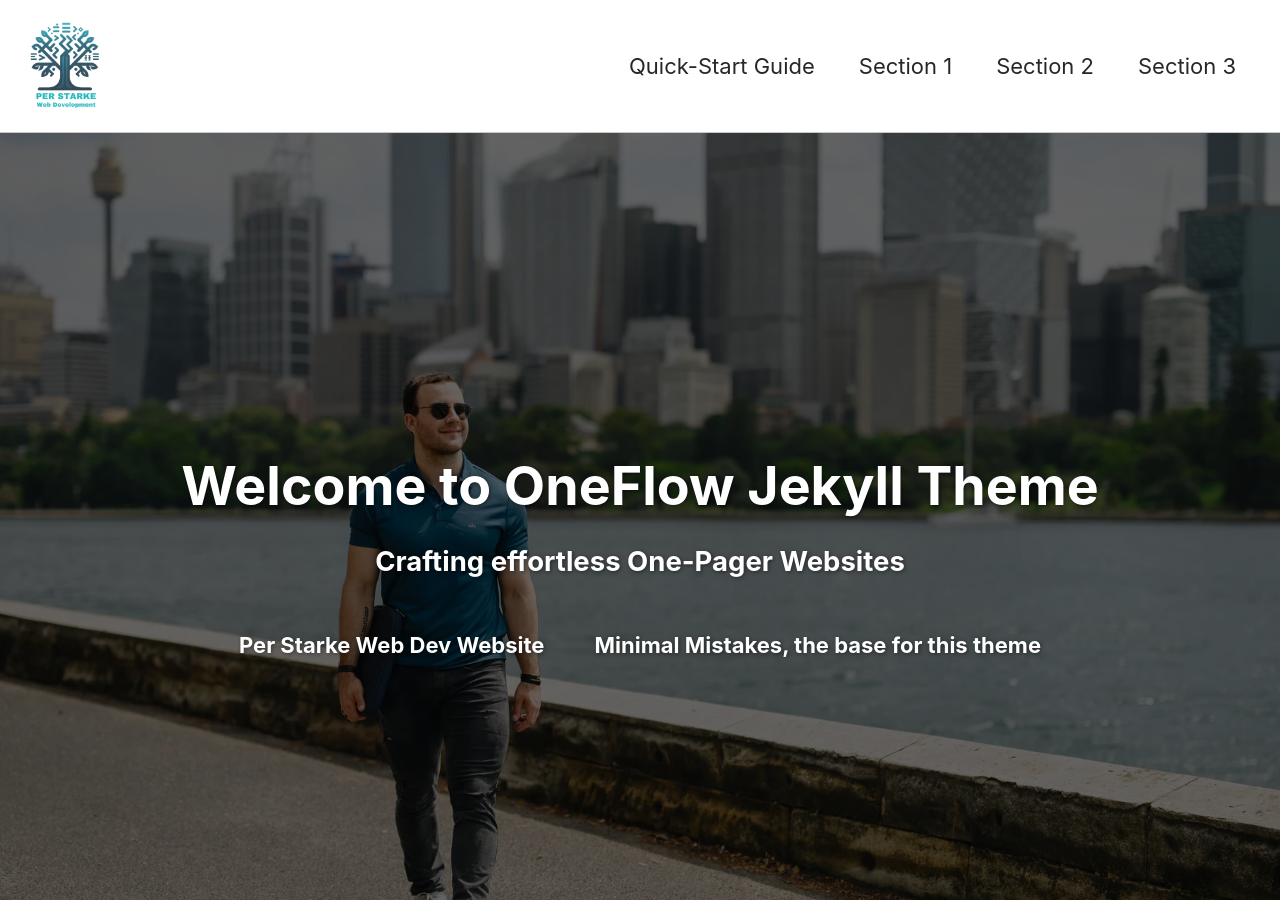
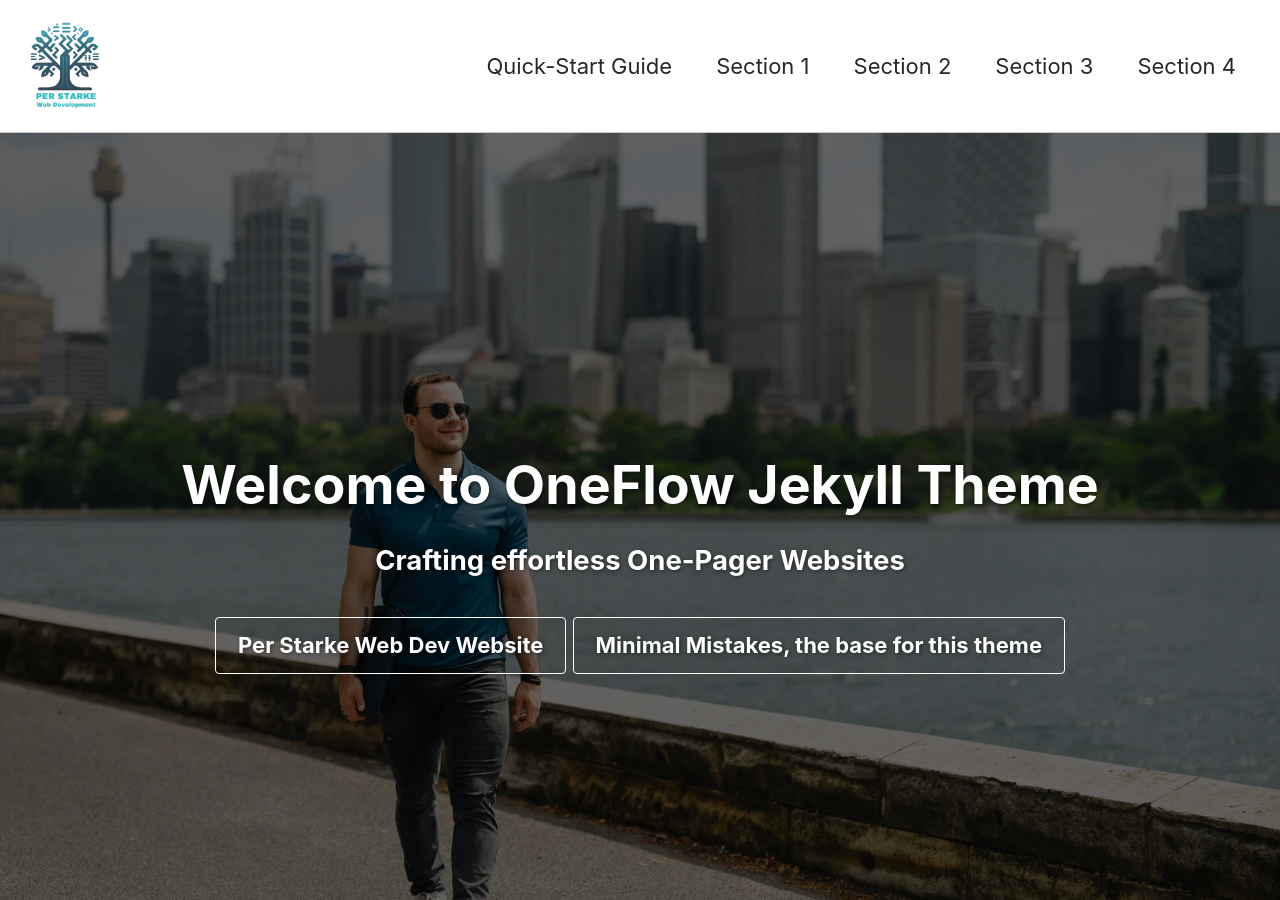
Before and after one commit to perstarke-webdev/oneflow-jekyll-theme, a Jekyll site: the page built from _pages/index.html, in a window 1280 px wide and 900 px high. Built offline with Jekyll 4.4.1, drawn with Linux system fonts in a browser that asks for light colours; cached includes are drawn as plain includes; some of the changed text lies outside the part shown.

Commit message:
add section 4, update styling for alternating section colors

```diff
--- a/_data/navigation.yml
+++ b/_data/navigation.yml
@@ -13,3 +13,6 @@ main:
   - title: "Section 3"
     url: /#section-3
     blank: false
+  - title: "Section 4"
+    url: /#section-4
+    blank: false
--- a/_pages/index.html
+++ b/_pages/index.html
@@ -59,7 +59,7 @@ round-images:
 
 ---
 
-<section class="site-section" id="section-1">
+<section class="site-section alternative-color first-section" id="section-1">
 
     <h1> This is OneFlow Jekyll Theme. Section 1</h1>
 
@@ -93,9 +93,43 @@ round-images:
 
 
 
-<section class="site-section alternative-color" id="section-2">
+<section class="site-section" id="section-2">
 
     <h1> This is OneFlow Jekyll Theme. Section 2</h1>
+
+    <h2>Minimalist Design</h2>
+    <p>With its minimalist design and intuitive layout, OneFlow offers a seamless user experience for showcasing your content.</p>
+
+    <h2>Perfect Canvas</h2>
+    <p>Whether you're a freelancer, a small business, or a creative professional, OneFlow provides the perfect canvas for your online presence.</p>
+
+    <div class="notice--info">
+        <h4>Informational Notice</h4>
+        <p>This is an informational notice. Lorem ipsum dolor sit amet, consectetur adipiscing elit.</p>
+    </div>
+
+    {% include round-images %}
+
+</section>
+
+
+
+
+
+
+
+
+<hr class="section-sep">
+
+
+
+
+
+
+
+<section class="site-section alternative-color" id="section-3">
+
+    <h1> This is OneFlow Jekyll Theme. Section 3</h1>
 
     <h2>Minimalist Design</h2>
     <p>With its minimalist design and intuitive layout, OneFlow offers a seamless user experience for showcasing your content.</p>
@@ -127,9 +161,9 @@ round-images:
 
 
 
-<section class="site-section" id="section-3">
+<section class="site-section" id="section-4">
 
-    <h1> This is OneFlow Jekyll Theme. Section 3</h1>
+    <h1> This is OneFlow Jekyll Theme. Section 4</h1>
 
     <h2>Minimalist Design</h2>
     <p>With its minimalist design and intuitive layout, OneFlow offers a seamless user experience for showcasing your content.</p>
--- a/_sass/oneflow/_buttons.scss
+++ b/_sass/oneflow/_buttons.scss
@@ -32,6 +32,7 @@
   $buttoncolors:
   (primary, $primary-color),
   (inverse, #fff),
+  (light-outline, transparent),
   (success, $success-color),
   (warning, $warning-color),
   (danger, $danger-color),
@@ -43,6 +44,10 @@
       @if ($buttoncolor == inverse) {
         border: 1px solid $border-color;
       }
+
+        @if ($buttoncolor == light-outline) {
+          border: 1px solid #fff;
+        }
 
       &:visited {
         @include yiq-contrasted($color);
--- a/_sass/oneflow/_sections.scss
+++ b/_sass/oneflow/_sections.scss
@@ -20,6 +20,10 @@ section.site-section {
     transform: translateX(-50%);
 }
 
+section.first-section {
+    margin-top: -2em;
+}
+
 section.alternative-color {
     background-color: mix($background-color, $primary-color, 50%);
 }
```
